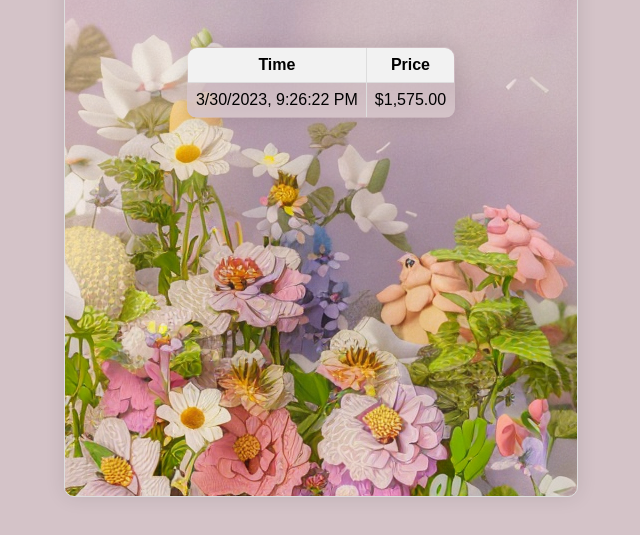
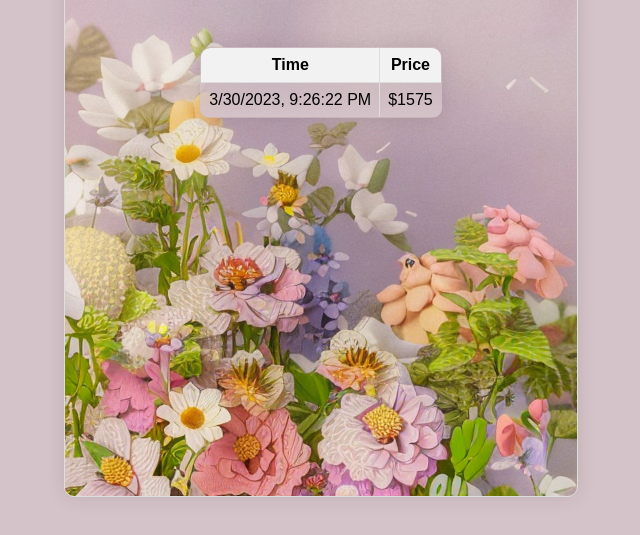
Before and after one commit to cathysun/swifties, a website: page index.html in a window 1280 px wide. Shown: the part 153-688 px from the top of the page, without its empty margins (319-959 px from the left). Drawn offline with Linux system fonts and the light colour scheme.

Commit message:
New files

```diff
--- a/index.html
+++ b/index.html
@@ -33,7 +33,7 @@
                         const timeString = new Date(data[i].time * 1000)
                             .toLocaleString("en-US", { timeZone: "America/Los_Angeles" });
 
-                        const price = `$${data[i].price.toFixed(2).replace(/\d(?=(\d{3})+\.)/g, '$&,')}`;
+                        const price = `$${data[i].price.toFixed(0).replace(/\d(?=(\d{3})+\.)/g, '$&,')}`;
 
                         const timeCell = document.createElement("td");
                         timeCell.textContent = timeString;
```
